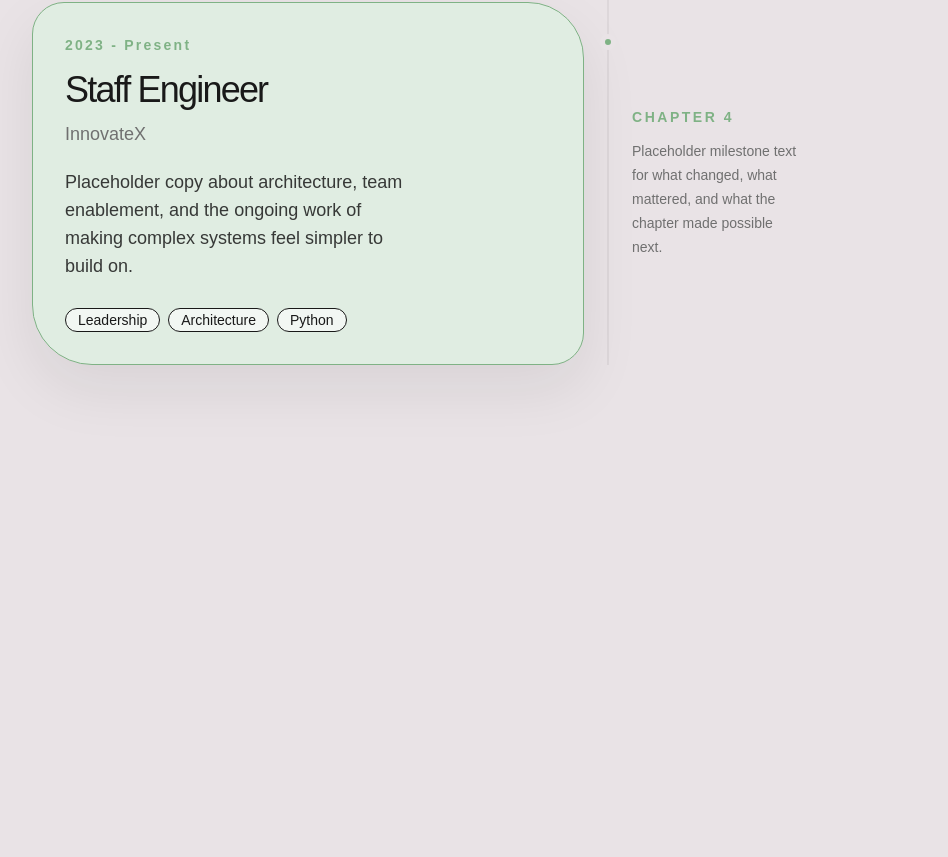
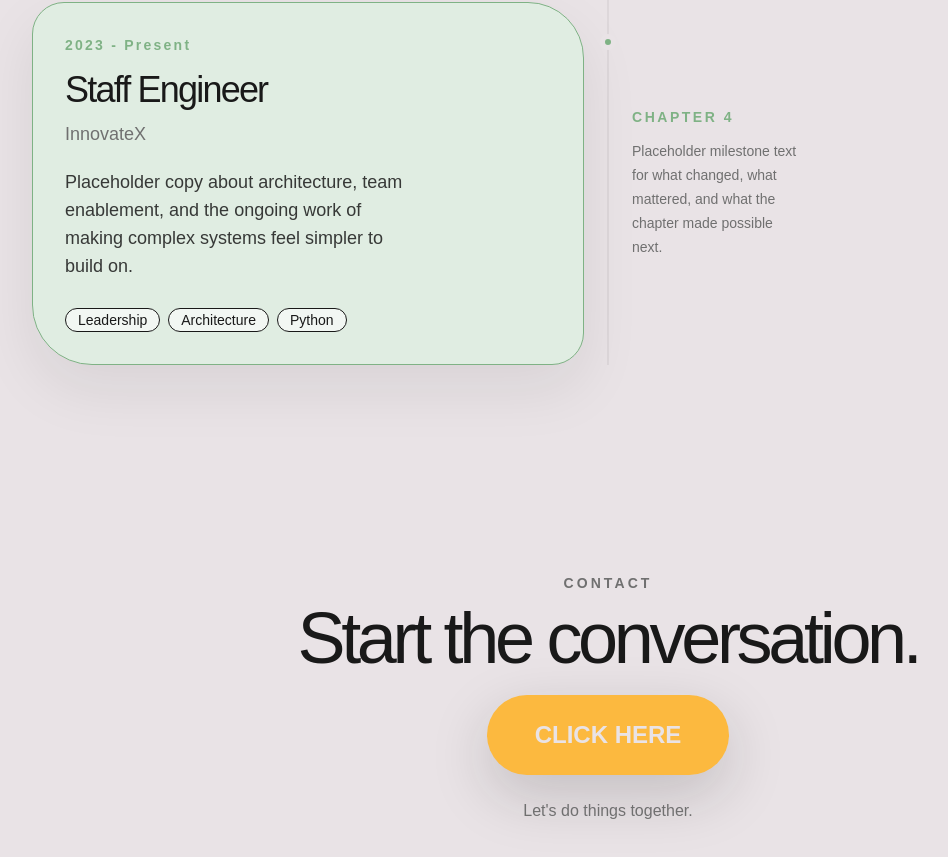
Before and after one commit to conderodrigo98/personal-website, a Next.js app: page / in a window 1280 px wide. Shown: the part 3836-4693 px from the top of the page, without its empty margins (32-980 px from the left). Before the commit the page ends 4313 px from the top, so only its background shows below. Built offline with nearby package versions, Linux system fonts and the light colour scheme.

Commit message:
wip: add contact section skeleton

```diff
--- /dev/null
+++ b/app/components/contact.tsx
@@ -0,0 +1,30 @@
+export default function Contact() {
+  return (
+    <section
+      id="connect"
+      className="flex w-full justify-center px-4 py-20 sm:px-6 sm:py-28"
+    >
+      <div className="flex w-full max-w-6xl flex-col items-center gap-6 text-center">
+        <div className="max-w-2xl">
+          <p className="text-sm font-semibold uppercase tracking-[0.22em] text-[var(--foreground-muted)]">
+            Contact
+          </p>
+          <h2 className="mt-3 text-5xl leading-[0.92] tracking-[-0.06em] sm:text-6xl lg:text-7xl">
+            Start the conversation.
+          </h2>
+        </div>
+
+        <a
+          href="mailto:hello@example.com"
+          className="brand-rotate-button inline-flex min-h-16 items-center justify-center rounded-full px-8 py-4 text-lg font-bold text-[var(--background)] shadow-[0_20px_60px_rgba(25,25,25,0.18)] transition-transform duration-200 hover:scale-[1.02] focus-visible:outline focus-visible:outline-2 focus-visible:outline-offset-4 focus-visible:outline-[var(--foreground)] sm:min-h-20 sm:px-12 sm:text-2xl"
+        >
+          CLICK HERE
+        </a>
+
+        <p className="max-w-[24ch] text-sm leading-6 text-[var(--foreground-muted)] sm:text-base">
+          Let&apos;s do things together.
+        </p>
+      </div>
+    </section>
+  );
+}
--- a/app/globals.css
+++ b/app/globals.css
@@ -30,3 +30,25 @@ body {
   color: var(--foreground);
   font-family: Arial, Helvetica, sans-serif;
 }
+
+@keyframes brand-rotate {
+  0% {
+    background-color: var(--brand-blue);
+  }
+  25% {
+    background-color: var(--brand-yellow);
+  }
+  50% {
+    background-color: var(--brand-red);
+  }
+  75% {
+    background-color: var(--brand-green);
+  }
+  100% {
+    background-color: var(--brand-blue);
+  }
+}
+
+.brand-rotate-button {
+  animation: brand-rotate 5s linear infinite;
+}
--- a/app/page.tsx
+++ b/app/page.tsx
@@ -2,6 +2,7 @@ import Navbar from "./components/navbar";
 import Home from "./components/home";
 import Me from "./components/me";
 import MyJourney from "./components/my-journey";
+import Contact from "./components/contact";
 
 export default function Page() {
   return (
@@ -11,6 +12,7 @@ export default function Page() {
         <Home />
         <Me />
         <MyJourney />
+        <Contact />
       </main>
     </div>
   );
```
